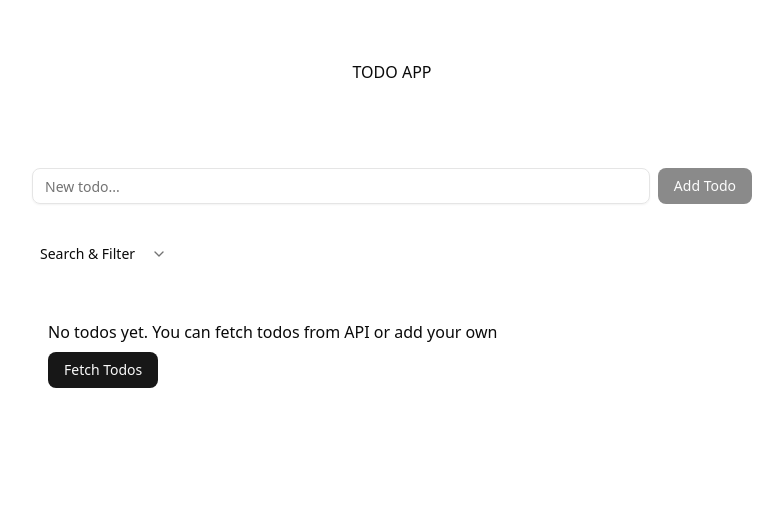
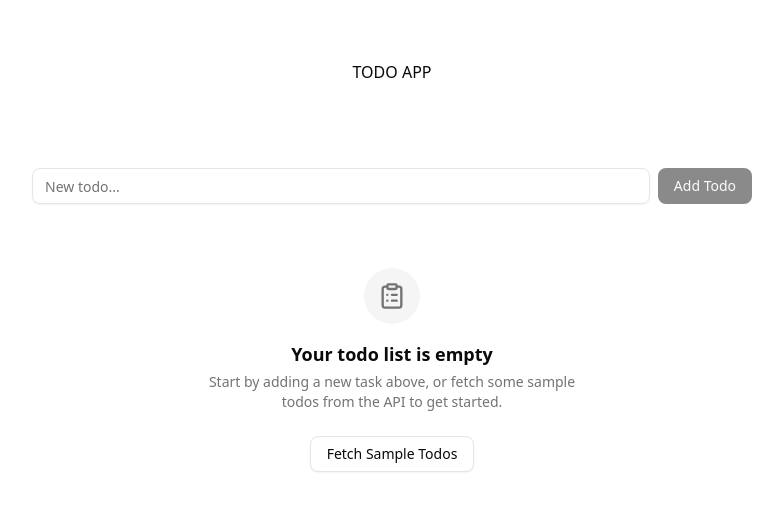
Before and after one commit to Gagun45/spacescutum, a React (Vite) app: page / in a window 1280 px wide. Shown: the top 510 px of the page, without its empty margins (248-1031 px from the left). Built offline with nearby package versions, Linux system fonts and the light colour scheme.

Commit message:
todos section conditional states redesigned

```diff
--- a/src/components/TodosSection/SearchAndFilter/ClearTodosBtn/ClearTodosBtn.tsx
+++ b/src/components/TodosSection/SearchAndFilter/ClearTodosBtn/ClearTodosBtn.tsx
@@ -10,7 +10,7 @@ const ClearTodosBtn = () => {
   };
   if (todos.length === 0) return null;
   return (
-    <Button className="w-36 ml-auto" onClick={onClearTodos}>
+    <Button onClick={onClearTodos}>
       Clear todos
     </Button>
   );
--- a/src/components/TodosSection/SearchAndFilter/SearchAndFilter.tsx
+++ b/src/components/TodosSection/SearchAndFilter/SearchAndFilter.tsx
@@ -4,23 +4,26 @@ import {
   AccordionItem,
   AccordionTrigger,
 } from "@/components/ui/accordion";
-// import ClearTodosBtn from "./ClearTodosBtn/ClearTodosBtn";
+import ClearTodosBtn from "./ClearTodosBtn/ClearTodosBtn";
 import SearchBar from "./SearchBar/SearchBar";
 import FilterCompleted from "./FilterCompletedRadio/FilterCompletedRadio";
 import SortBySelect from "./SortBySelect/SortBySelect";
 import ShowOnPage from "./ShowOnPage/ShowOnPage";
 import ResetFiltersBtn from "./ResetFiltersBtn/ResetFiltersBtn";
+import { useAppSelector } from "@/hooks/reduxHooks";
 
 const SearchAndFilter = () => {
+  const { todos } = useAppSelector((s) => s.todos);
+  if (todos.length === 0) return null;
   return (
     <Accordion type="single" collapsible>
       <AccordionItem value="item-1">
-        <div className="flex items-center justify-between flex-wrap p-2">
+        <div className="flex items-center justify-between flex-wrap p-2 gap-2">
           <AccordionTrigger className="max-w-fit">
             Search & Filter
           </AccordionTrigger>
 
-          {/* <ClearTodosBtn /> */}
+          <ClearTodosBtn />
         </div>
         <AccordionContent className="space-y-4 p-2 ">
           <SearchBar />
--- a/src/components/TodosSection/TodosList/TodosEmptyState/TodosEmptyState.tsx
+++ b/src/components/TodosSection/TodosList/TodosEmptyState/TodosEmptyState.tsx
@@ -1,17 +1,34 @@
 import { Button } from "@/components/ui/button";
-import { useAppDispatch } from "@/hooks/reduxHooks";
+import { useAppDispatch, useAppSelector } from "@/hooks/reduxHooks";
 import { fetchTodosFromApi } from "@/redux/slices/todosSlice";
+import { ClipboardList, Loader2 } from "lucide-react";
 
 const TodosEmptyState = () => {
   const dispatch = useAppDispatch();
+  const { loading } = useAppSelector((state) => state.todos);
   return (
-    <div className="flex flex-col gap-2 p-4">
-      <p>No todos yet. You can fetch todos from API or add your own</p>
-      <div className="flex gap-2">
-        <Button onClick={() => dispatch(fetchTodosFromApi())}>
-          Fetch Todos
-        </Button>
+    <div className="flex flex-col items-center justify-center gap-4 py-12 text-center">
+      <div className="flex h-14 w-14 items-center justify-center rounded-full bg-muted">
+        <ClipboardList className="h-7 w-7 text-muted-foreground" />
       </div>
+
+      <div>
+        <h3 className="text-lg font-semibold">Your todo list is empty</h3>
+        <p className="mt-1 text-sm text-muted-foreground max-w-sm">
+          Start by adding a new task above, or fetch some sample todos from the
+          API to get started.
+        </p>
+      </div>
+
+      <Button
+        variant="outline"
+        onClick={() => dispatch(fetchTodosFromApi())}
+        className="mt-2 flex items-center gap-2"
+        disabled={loading} // optional: disable while loading
+      >
+        {loading && <Loader2 className="h-4 w-4 animate-spin" />}
+        {loading ? "Fetching..." : "Fetch Sample Todos"}
+      </Button>
     </div>
   );
 };
--- a/src/components/TodosSection/TodosList/TodosErrorState/TodosErrorState.tsx
+++ b/src/components/TodosSection/TodosList/TodosErrorState/TodosErrorState.tsx
@@ -8,11 +8,19 @@ interface Props {
 
 const TodosErrorState = ({ error }: Props) => {
   const dispatch = useAppDispatch();
-  if (!error) return null;
   return (
-    <div className="p-4">
-      <p className="text-red-500">Error: {error}</p>
-      <Button onClick={() => dispatch(fetchTodosFromApi())}>Retry</Button>
+    <div className="flex flex-col items-center justify-center gap-4 py-12 text-center">
+      <p className="text-sm text-red-500 font-medium">
+        Oops! Something went wrong:
+      </p>
+      <p className="text-sm text-muted-foreground">{error}</p>
+      <Button
+        variant="outline"
+        onClick={() => dispatch(fetchTodosFromApi())}
+        className="mt-2"
+      >
+        Retry
+      </Button>
     </div>
   );
 };
--- a/src/components/TodosSection/TodosList/TodosList.tsx
+++ b/src/components/TodosSection/TodosList/TodosList.tsx
@@ -1,15 +1,12 @@
 import { useAppSelector } from "@/hooks/reduxHooks";
-import TodosLoadingState from "./TodosLoadingState/TodosLoadingState";
 import TodosErrorState from "./TodosErrorState/TodosErrorState";
 import TodosEmptyState from "./TodosEmptyState/TodosEmptyState";
 import TodoItem from "./TodoItem/TodoItem";
 import { getFilteredTodos } from "@/lib/filterTodos";
 
 const TodosList = () => {
-  const { loading, todos, error } = useAppSelector((state) => state.todos);
+  const { todos, error } = useAppSelector((state) => state.todos);
   const ui = useAppSelector((state) => state.ui);
-
-  if (loading) return <TodosLoadingState />;
 
   if (error) return <TodosErrorState error={error} />;
 
--- a/src/components/TodosSection/TodosList/TodosLoadingState/TodosLoadingState.tsx
+++ /dev/null
@@ -1,8 +0,0 @@
-const TodosLoadingState = () => {
-  return (
-    <div className="p-4">
-      <p>Loading todos...</p>
-    </div>
-  );
-};
-export default TodosLoadingState;
--- a/src/components/TodosSection/TodosSection.tsx
+++ b/src/components/TodosSection/TodosSection.tsx
@@ -4,7 +4,7 @@ import TodosList from "./TodosList/TodosList";
 
 const TodosSection = () => {
   return (
-    <section className="space-y-4 ">
+    <section className="space-y-4">
       <AddTodoForm />
       <SearchAndFilter />
       <TodosList />
```
